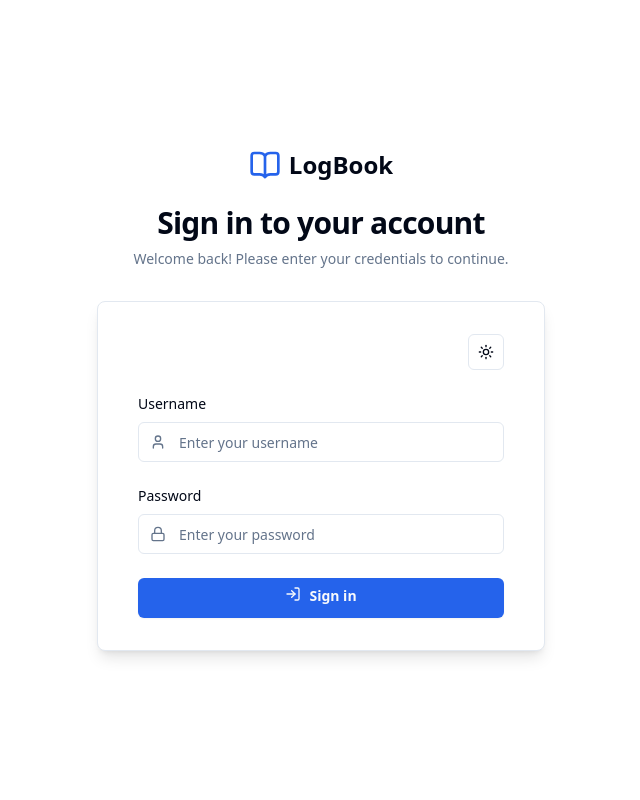
After one commit to carvalhocaio/logbook, a Django app: page /login/ in a window 1280 px wide. The commit adds this page. Shown: the whole page, without its empty margins (319-959 px from the left). Run offline with Django 5.2, Linux system fonts and the light colour scheme; some libraries are stand-ins or nearby versions.

Commit message:
feat: add login and logout functionality with custom views and templates

```diff
--- a/core/settings.py
+++ b/core/settings.py
@@ -96,3 +96,6 @@ STATIC_URL = "static/"
 # https://docs.djangoproject.com/en/5.1/ref/settings/#default-auto-field
 
 DEFAULT_AUTO_FIELD = "django.db.models.BigAutoField"
+
+# Authentication settings
+LOGOUT_REDIRECT_URL = "login"
--- a/entries/templates/entries/base.html
+++ b/entries/templates/entries/base.html
@@ -110,7 +110,7 @@
               <i data-lucide="sun" class="h-4 w-4 dark:hidden"></i>
               <i data-lucide="moon" class="h-4 w-4 hidden dark:block"></i>
             </button>
-            <form method="post" action="{% url 'admin:logout' %}" class="inline">
+            <form method="post" action="{% url 'logout' %}" class="inline">
               {% csrf_token %}
               <button type="submit"
                       class="inline-flex items-center justify-center rounded-md text-sm font-medium transition-colors focus-visible:outline-none focus-visible:ring-2 focus-visible:ring-ring border border-input bg-background hover:bg-accent hover:text-accent-foreground h-10 px-4 py-2">
@@ -140,7 +140,7 @@
               <span class="dark:hidden">Light Mode</span>
               <span class="hidden dark:block">Dark Mode</span>
             </button>
-            <form method="post" action="{% url 'admin:logout' %}">
+            <form method="post" action="{% url 'logout' %}">
               {% csrf_token %}
               <button type="submit"
                       class="w-full inline-flex items-center justify-center rounded-md text-sm font-medium transition-colors focus-visible:outline-none focus-visible:ring-2 focus-visible:ring-ring border border-input bg-background hover:bg-accent hover:text-accent-foreground h-10 px-4 py-2">
--- /dev/null
+++ b/entries/templates/entries/login.html
@@ -0,0 +1,232 @@
+<!DOCTYPE html>
+<html lang="en" class="h-full">
+<head>
+  <meta charset="UTF-8">
+  <meta name="viewport" content="width=device-width, initial-scale=1.0">
+  <title>Login - LogBook</title>
+  <script src="https://cdn.tailwindcss.com"></script>
+  <script src="https://unpkg.com/lucide@latest/dist/umd/lucide.js"></script>
+  <script>
+    tailwind.config = {
+      darkMode: 'class',
+      theme: {
+        extend: {
+          colors: {
+            border: "hsl(var(--border))",
+            input: "hsl(var(--input))",
+            ring: "hsl(var(--ring))",
+            background: "hsl(var(--background))",
+            foreground: "hsl(var(--foreground))",
+            primary: {
+              DEFAULT: "hsl(var(--primary))",
+              foreground: "hsl(var(--primary-foreground))",
+            },
+            secondary: {
+              DEFAULT: "hsl(var(--secondary))",
+              foreground: "hsl(var(--secondary-foreground))",
+            },
+            destructive: {
+              DEFAULT: "hsl(var(--destructive))",
+              foreground: "hsl(var(--destructive-foreground))",
+            },
+            muted: {
+              DEFAULT: "hsl(var(--muted))",
+              foreground: "hsl(var(--muted-foreground))",
+            },
+            accent: {
+              DEFAULT: "hsl(var(--accent))",
+              foreground: "hsl(var(--accent-foreground))",
+            },
+            card: {
+              DEFAULT: "hsl(var(--card))",
+              foreground: "hsl(var(--card-foreground))",
+            },
+          },
+        }
+      }
+    }
+  </script>
+  <style>
+    :root {
+      --background: 0 0% 100%;
+      --foreground: 222.2 84% 4.9%;
+      --card: 0 0% 100%;
+      --card-foreground: 222.2 84% 4.9%;
+      --primary: 221.2 83.2% 53.3%;
+      --primary-foreground: 210 40% 98%;
+      --secondary: 210 40% 96%;
+      --secondary-foreground: 222.2 84% 4.9%;
+      --muted: 210 40% 96%;
+      --muted-foreground: 215.4 16.3% 46.9%;
+      --accent: 210 40% 96%;
+      --accent-foreground: 222.2 84% 4.9%;
+      --destructive: 0 84.2% 60.2%;
+      --destructive-foreground: 210 40% 98%;
+      --border: 214.3 31.8% 91.4%;
+      --input: 214.3 31.8% 91.4%;
+      --ring: 221.2 83.2% 53.3%;
+    }
+
+    .dark {
+      --background: 222.2 84% 4.9%;
+      --foreground: 210 40% 98%;
+      --card: 222.2 84% 4.9%;
+      --card-foreground: 210 40% 98%;
+      --primary: 217.2 91.2% 59.8%;
+      --primary-foreground: 222.2 84% 4.9%;
+      --secondary: 217.2 32.6% 17.5%;
+      --secondary-foreground: 210 40% 98%;
+      --muted: 217.2 32.6% 17.5%;
+      --muted-foreground: 215 20.2% 65.1%;
+      --accent: 217.2 32.6% 17.5%;
+      --accent-foreground: 210 40% 98%;
+      --destructive: 0 62.8% 30.6%;
+      --destructive-foreground: 210 40% 98%;
+      --border: 217.2 32.6% 17.5%;
+      --input: 217.2 32.6% 17.5%;
+      --ring: 224.3 76.3% 94.1%;
+    }
+  </style>
+</head>
+<body class="h-full bg-background text-foreground">
+  <div class="min-h-full flex flex-col justify-center py-12 sm:px-6 lg:px-8">
+    <!-- Header -->
+    <div class="sm:mx-auto sm:w-full sm:max-w-md">
+      <div class="flex justify-center">
+        <div class="flex items-center space-x-2">
+          <i data-lucide="book-open" class="h-8 w-8 text-primary"></i>
+          <span class="text-2xl font-bold text-foreground">LogBook</span>
+        </div>
+      </div>
+      <h2 class="mt-6 text-center text-3xl font-bold tracking-tight text-foreground">
+        Sign in to your account
+      </h2>
+      <p class="mt-2 text-center text-sm text-muted-foreground">
+        Welcome back! Please enter your credentials to continue.
+      </p>
+    </div>
+
+    <!-- Login Form -->
+    <div class="mt-8 sm:mx-auto sm:w-full sm:max-w-md">
+      <div class="bg-card py-8 px-4 shadow-lg sm:rounded-lg sm:px-10 border border-border">
+        <!-- Dark Mode Toggle -->
+        <div class="flex justify-end mb-6">
+          <button onclick="toggleDarkMode()"
+                  class="inline-flex items-center justify-center rounded-md text-sm font-medium transition-colors focus-visible:outline-none focus-visible:ring-2 focus-visible:ring-ring border border-input bg-background hover:bg-accent hover:text-accent-foreground h-9 w-9">
+            <i data-lucide="sun" class="h-4 w-4 dark:hidden"></i>
+            <i data-lucide="moon" class="h-4 w-4 hidden dark:block"></i>
+          </button>
+        </div>
+
+        <form class="space-y-6" method="post">
+          {% csrf_token %}
+
+          <!-- Username Field -->
+          <div>
+            <label for="id_username" class="block text-sm font-medium text-foreground mb-2">
+              Username
+            </label>
+            <div class="relative">
+              <i data-lucide="user" class="absolute left-3 top-1/2 h-4 w-4 -translate-y-1/2 text-muted-foreground"></i>
+              <input
+                id="id_username"
+                name="username"
+                type="text"
+                required
+                class="flex h-10 w-full rounded-md border border-input bg-background pl-10 pr-3 py-2 text-sm ring-offset-background file:border-0 file:bg-transparent file:text-sm file:font-medium placeholder:text-muted-foreground focus-visible:outline-none focus-visible:ring-2 focus-visible:ring-ring focus-visible:ring-offset-2 disabled:cursor-not-allowed disabled:opacity-50"
+                placeholder="Enter your username"
+                value="{{ form.username.value|default:'' }}"
+              />
+            </div>
+            {% if form.username.errors %}
+              <p class="mt-2 text-sm text-destructive">{{ form.username.errors.0 }}</p>
+            {% endif %}
+          </div>
+
+          <!-- Password Field -->
+          <div>
+            <label for="id_password" class="block text-sm font-medium text-foreground mb-2">
+              Password
+            </label>
+            <div class="relative">
+              <i data-lucide="lock" class="absolute left-3 top-1/2 h-4 w-4 -translate-y-1/2 text-muted-foreground"></i>
+              <input
+                id="id_password"
+                name="password"
+                type="password"
+                required
+                class="flex h-10 w-full rounded-md border border-input bg-background pl-10 pr-3 py-2 text-sm ring-offset-background file:border-0 file:bg-transparent file:text-sm file:font-medium placeholder:text-muted-foreground focus-visible:outline-none focus-visible:ring-2 focus-visible:ring-ring focus-visible:ring-offset-2 disabled:cursor-not-allowed disabled:opacity-50"
+                placeholder="Enter your password"
+              />
+            </div>
+            {% if form.password.errors %}
+              <p class="mt-2 text-sm text-destructive">{{ form.password.errors.0 }}</p>
+            {% endif %}
+          </div>
+
+          <!-- Non-field errors -->
+          {% if form.non_field_errors %}
+            <div class="rounded-md border border-destructive bg-destructive/10 p-3">
+              <div class="flex items-center">
+                <i data-lucide="alert-circle" class="h-4 w-4 text-destructive mr-2"></i>
+                <p class="text-sm text-destructive">{{ form.non_field_errors.0 }}</p>
+              </div>
+            </div>
+          {% endif %}
+
+          <!-- Submit Button -->
+          <div>
+            <button
+              type="submit"
+              class="flex w-full justify-center rounded-md bg-primary px-3 py-2 text-sm font-semibold text-primary-foreground shadow-sm hover:bg-primary/90 focus-visible:outline-none focus-visible:ring-2 focus-visible:ring-ring focus-visible:ring-offset-2 transition-colors h-10"
+            >
+              <i data-lucide="log-in" class="mr-2 h-4 w-4"></i>
+              Sign in
+            </button>
+          </div>
+        </form>
+      </div>
+    </div>
+  </div>
+
+  <script>
+    lucide.createIcons();
+
+    // Dark mode functionality
+    function initDarkMode() {
+      // Check if user has a saved preference
+      const savedTheme = localStorage.getItem('theme');
+      const prefersDark = window.matchMedia('(prefers-color-scheme: dark)').matches;
+
+      if (savedTheme === 'dark' || (!savedTheme && prefersDark)) {
+        document.documentElement.classList.add('dark');
+      } else {
+        document.documentElement.classList.remove('dark');
+      }
+    }
+
+    function toggleDarkMode() {
+      const isDark = document.documentElement.classList.contains('dark');
+
+      if (isDark) {
+        document.documentElement.classList.remove('dark');
+        localStorage.setItem('theme', 'light');
+      } else {
+        document.documentElement.classList.add('dark');
+        localStorage.setItem('theme', 'dark');
+      }
+
+      // Re-initialize lucide icons after theme change
+      setTimeout(() => lucide.createIcons(), 100);
+    }
+
+    // Initialize dark mode on page load
+    document.addEventListener('DOMContentLoaded', function() {
+      initDarkMode();
+    });
+
+    // Initialize immediately for faster loading
+    initDarkMode();
+  </script>
+</body>
+</html>
--- a/entries/urls.py
+++ b/entries/urls.py
@@ -1,4 +1,5 @@
 from django.urls import path
+from django.contrib.auth import views as auth_views
 
 from . import views
 
@@ -28,4 +29,16 @@ urlpatterns = [
         views.EntryDeleteView.as_view(),
         name="entry-delete",
     ),
+
+    # Authentication URLs
+    path(
+        "login/",
+        views.CustomLoginView.as_view(),
+        name="login"
+    ),
+    path(
+        "logout/",
+        auth_views.LogoutView.as_view(),
+        name="logout"
+    ),
 ]
--- a/entries/views.py
+++ b/entries/views.py
@@ -1,3 +1,4 @@
+from django.contrib.auth import views as auth_views
 from django.contrib.auth.mixins import LoginRequiredMixin
 from django.contrib import messages
 from django.contrib.messages.views import SuccessMessageMixin
@@ -16,7 +17,7 @@ from .models import Entry
 
 
 class LockedView(LoginRequiredMixin):
-    login_url = "admin:login"
+    login_url = "login"
 
 
 class EntryListView(LockedView, ListView):
@@ -116,3 +117,11 @@ class EntryDeleteView(LockedView, SuccessMessageMixin, DeleteView):
     def delete(self, request, *args, **kwargs):
         messages.success(self.request, self.success_message)
         return super().delete(request, *args, **kwargs)
+
+
+class CustomLoginView(auth_views.LoginView):
+    template_name = 'entries/login.html'
+    redirect_authenticated_user = True
+
+    def get_success_url(self):
+        return reverse_lazy('entry-list')
```
